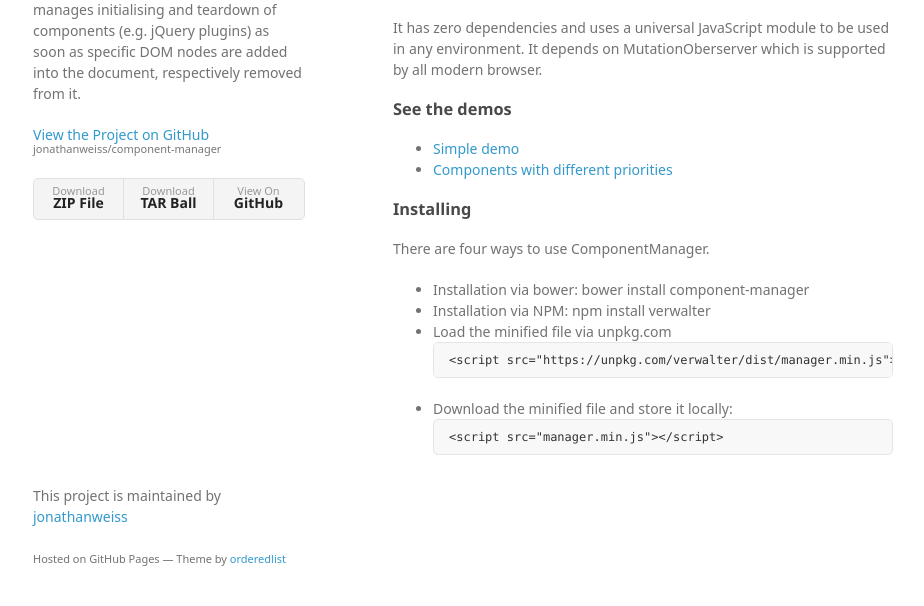
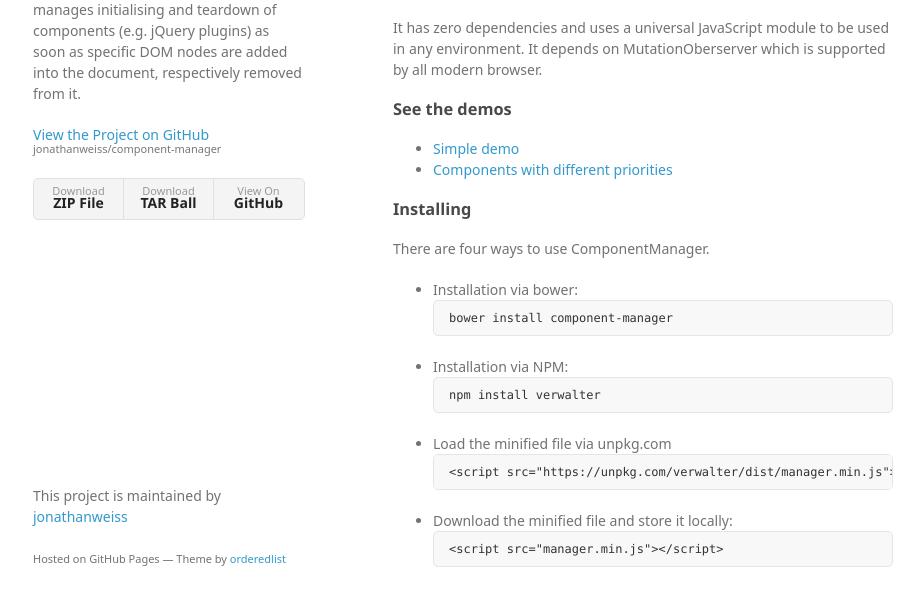
Before and after one commit to jonathanweiss/component-manager, a plain HTML site: page index.html in a window 1280 px wide. Shown: the part 162-768 px from the top of the page, without its empty margins (177-1101 px from the left). Drawn offline with Linux system fonts and the light colour scheme; a web font is replaced by a local one.

Commit message:
Improve demo HTML code

```diff
--- a/index.html
+++ b/index.html
@@ -43,8 +43,8 @@
         <h3>Installing</h3>
         <p>There are four ways to use ComponentManager.</p>
         <ul>
-            <li>Installation via bower: bower install component-manager</li>
-            <li>Installation via NPM: npm install verwalter</li>
+            <li>Installation via bower: <pre>bower install component-manager</pre></li>
+            <li>Installation via NPM: <pre>npm install verwalter</pre></li>
             <li>Load the minified file via unpkg.com <pre>&lt;script src=&quot;https://unpkg.com/verwalter/dist/manager.min.js&quot;&gt;&lt;/script&gt;</pre></li>
             <li>Download the minified file and store it locally: <pre>&lt;script src=&quot;manager.min.js&quot;&gt;&lt;/script&gt;</pre></li>
         </p>
```
